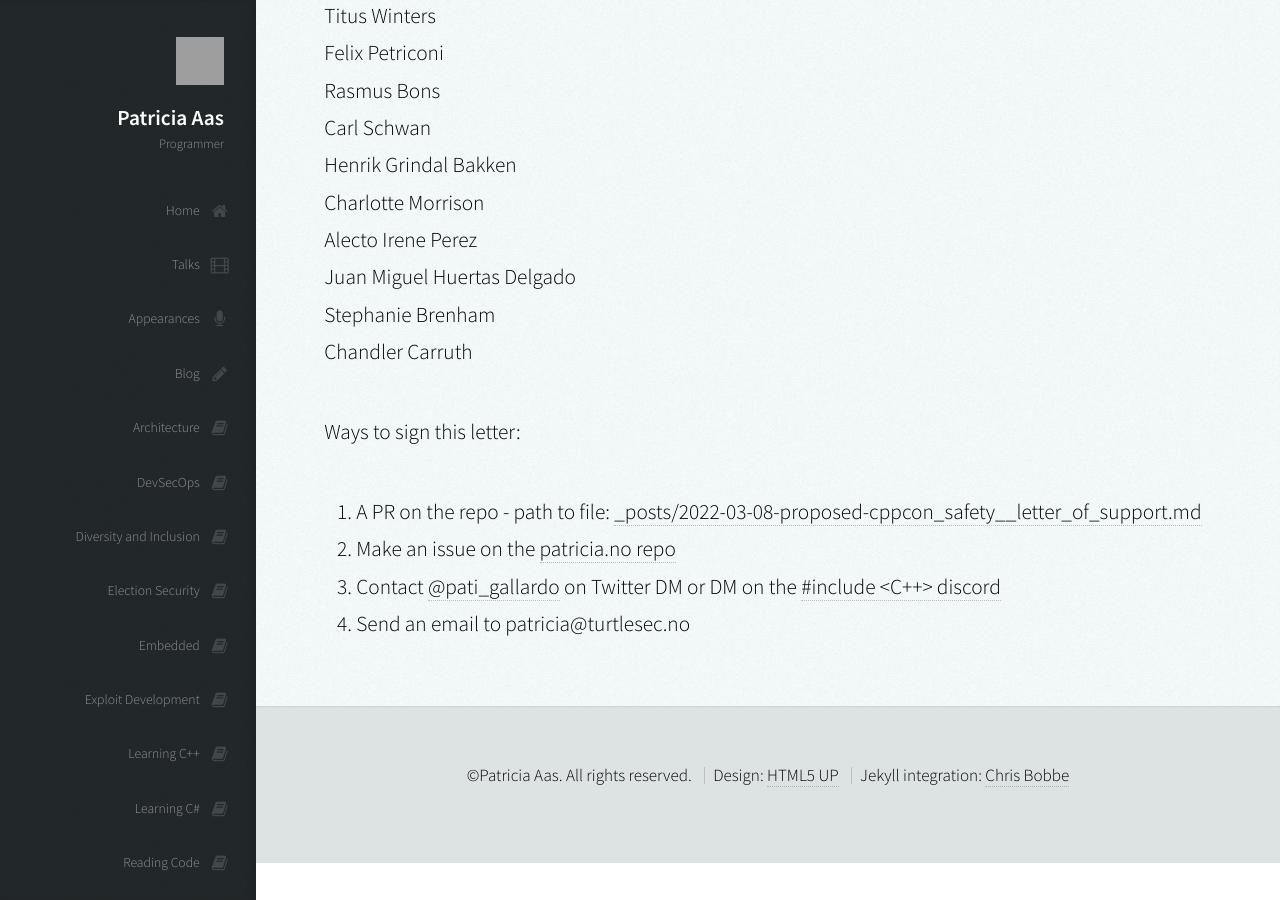
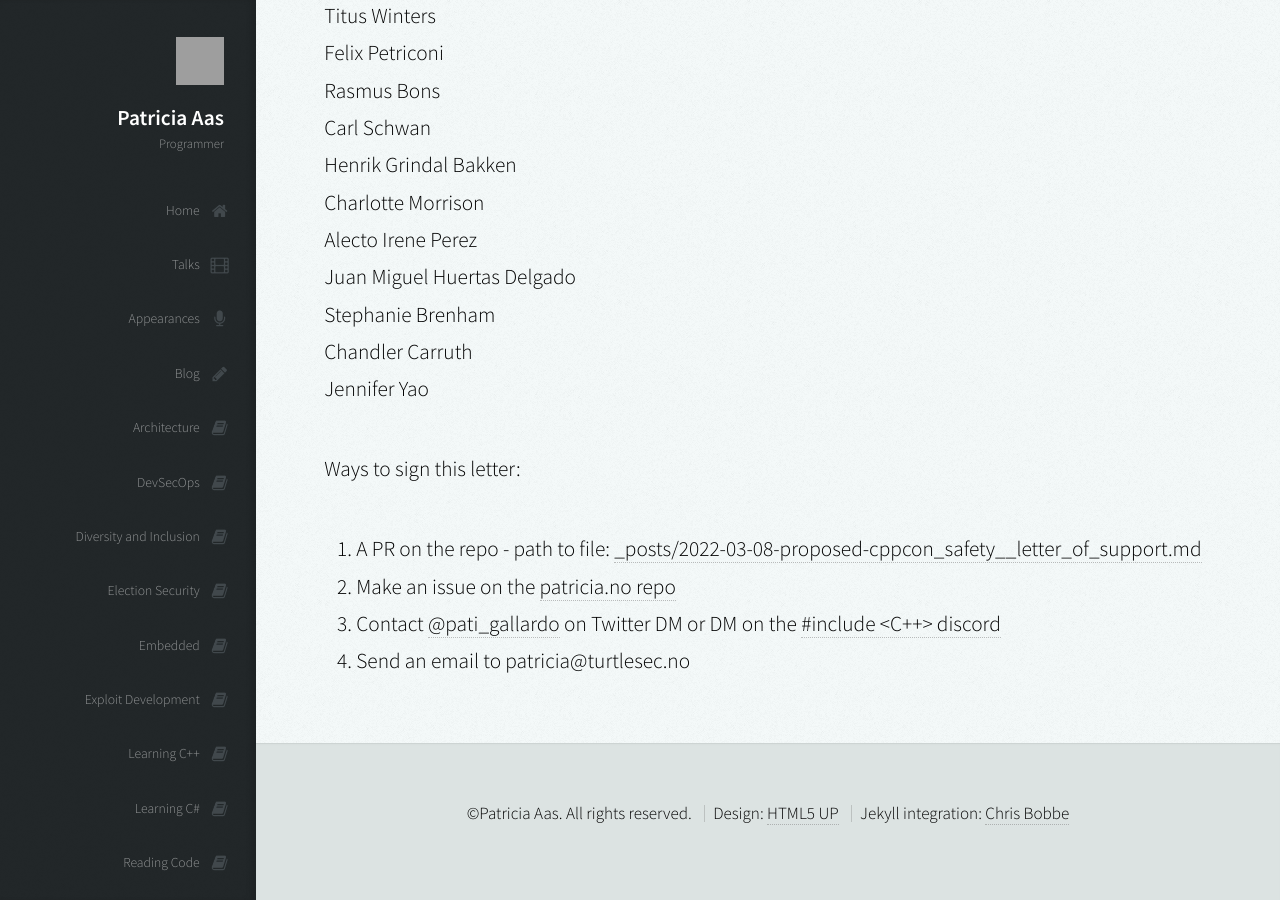
Before and after one commit to patricia-gallardo/patricia-gallardo.github.io, a Jekyll site: the page built from _posts/2022-03-08-proposed-cppcon_safety__letter_of_support.md, in a window 1280 px wide and 900 px high, scrolled down 2984 px. Built offline with Jekyll 4.4.1, drawn with Linux system fonts in a browser that asks for light colours; nearby versions of some CDN libraries; grey boxes are pictures that could not be loaded.

Commit message:
Add name to letter of support
Thank you for bringing this to light, Patricia.

```diff
--- a/_posts/2022-03-08-proposed-cppcon_safety__letter_of_support.md
+++ b/_posts/2022-03-08-proposed-cppcon_safety__letter_of_support.md
@@ -88,6 +88,7 @@ Alecto Irene Perez <br>
 Juan Miguel Huertas Delgado <br>
 Stephanie Brenham <br>
 Chandler Carruth <br>
+Jennifer Yao<br>
 
 
 Ways to sign this letter:
```
